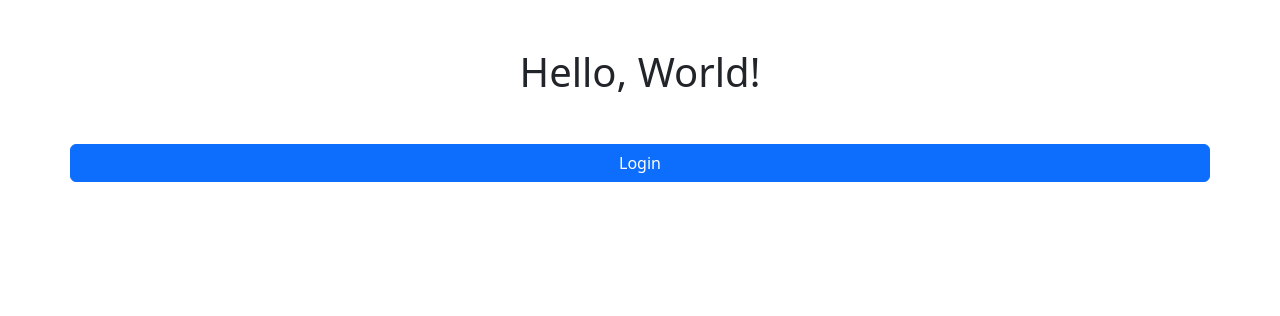
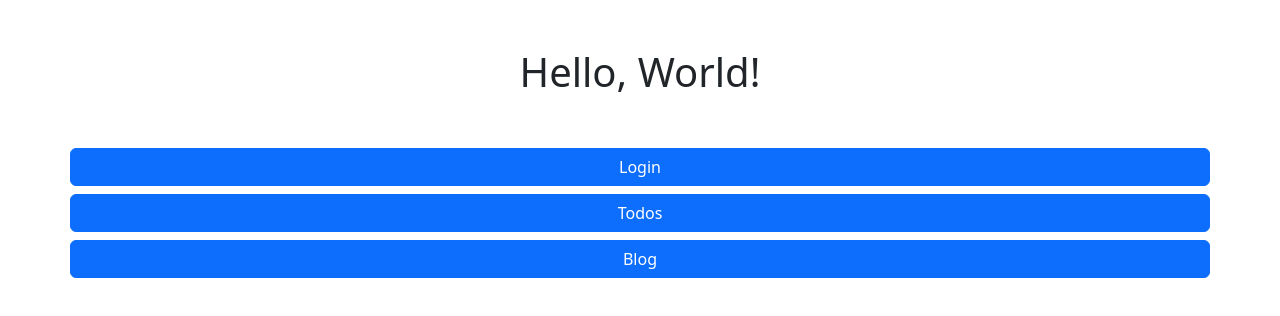
Before and after one commit to akshayp-mangospring/100-days, a React (Create React App) app in the folder basic-todo/web-client/: page / in a window 1280 px wide. Shown: the top 316 px of the page. Built offline with nearby package versions, Linux system fonts and the light colour scheme.

Commit message:
Add Plain Blogs Page and Link it in Router

```diff
--- a/basic-todo/web-client/src/components/Timer.js
+++ b/basic-todo/web-client/src/components/Timer.js
@@ -1,5 +1,5 @@
-import { useEffect, useState } from "react";
-import { convertToMinutesText } from "../utils";
+import { useEffect, useState } from 'react';
+import { convertToMinutesText } from '../utils';
 
 function Timer({ timeInSec }) {
   const [timeLeft, setTimeLeft] = useState(timeInSec);
--- /dev/null
+++ b/basic-todo/web-client/src/pages/Blog.js
@@ -0,0 +1,9 @@
+function Blog() {
+  return (
+    <div className="container">
+      <h1 className="text-center my-5">This is gonna be my Blogs Page!</h1>
+    </div>
+  );
+}
+
+export default Blog;
--- a/basic-todo/web-client/src/Login.js
+++ b/basic-todo/web-client/src/pages/Login.js
@@ -3,7 +3,9 @@ function Login() {
     <div className="container">
       <div className="row">
         <h1 className="text-center my-5">Hello, World!</h1>
-        <a href="/todos" className="btn btn-primary">Login</a>
+        <a href="/todos" className="btn btn-primary my-1">Login</a>
+        <a href="/todos" className="btn btn-primary my-1">Todos</a>
+        <a href="/blogs" className="btn btn-primary my-1">Blog</a>
       </div>
     </div>
   );
```
Also changed, not shown: basic-todo/web-client/src/pages/Todos.js (renamed from basic-todo/web-client/src/App.js, +6 -6 lines), basic-todo/web-client/src/routes.js (+8 -3 lines).
